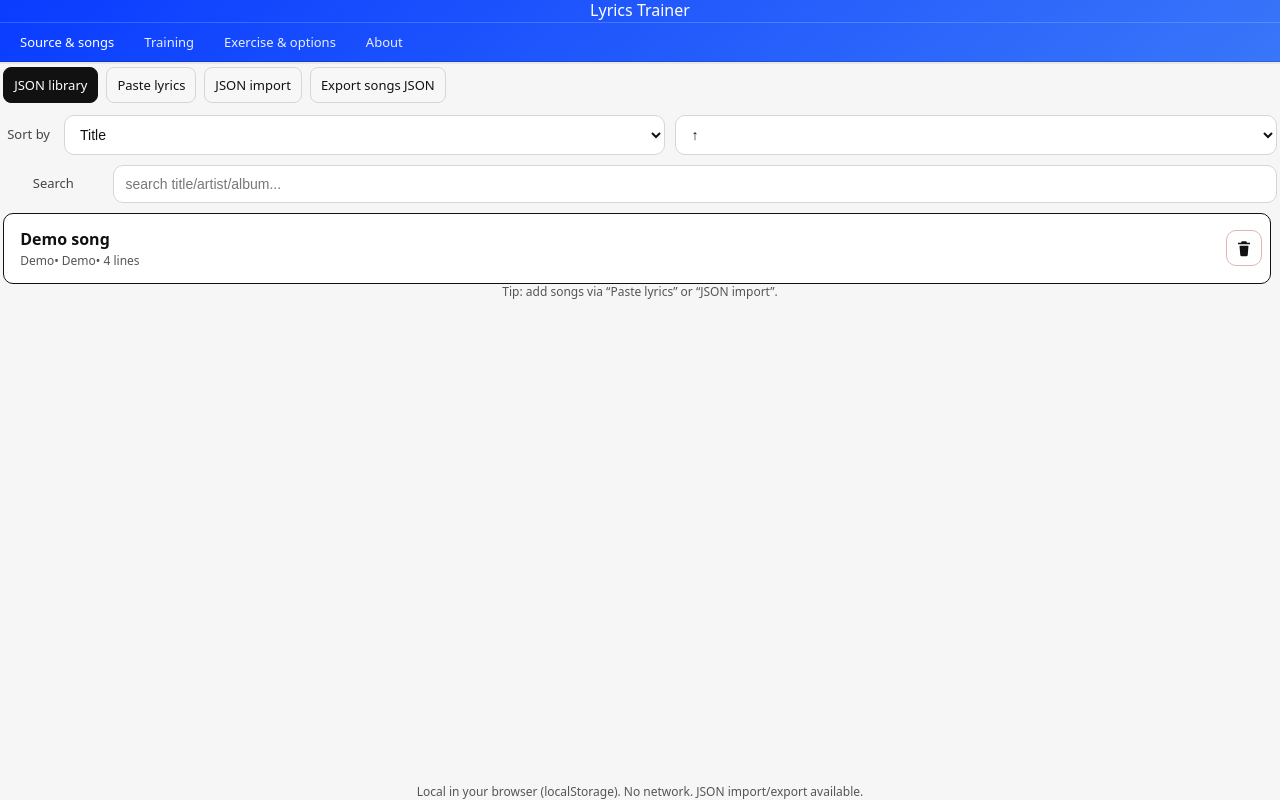
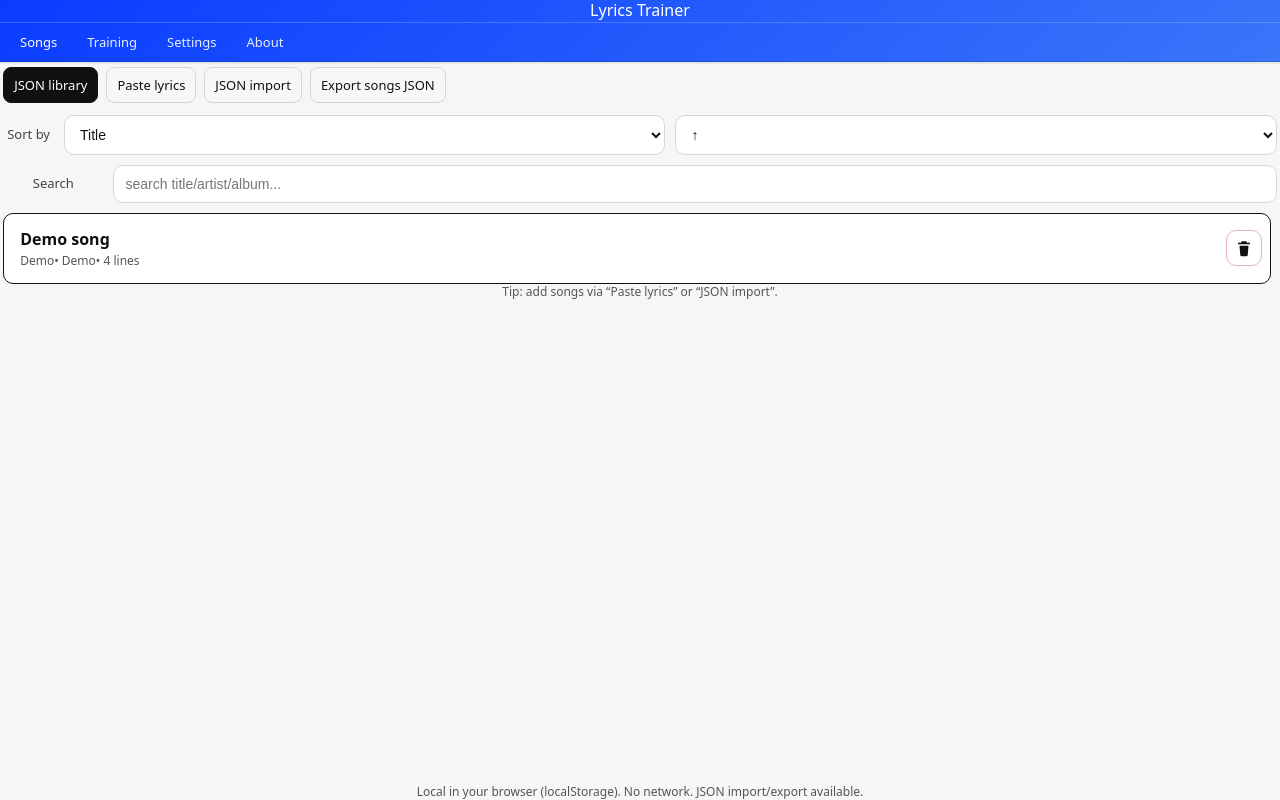
Before and after one commit to niwrA/lyrics-trainer, a Vue app: page / in a window 1280 px wide. Built offline with nearby package versions, Linux system fonts and the light colour scheme.

Commit message:
Shorter tab names

```diff
--- a/src/App.vue
+++ b/src/App.vue
@@ -551,7 +551,7 @@ const messages: Record<Lang, Messages> = {
     resetSession: "Reset session",
     exportSongsJson: "Export songs JSON",
 
-    sourceAndSongs: "Source & songs",
+    sourceAndSongs: "Songs",
     tabLibrary: "JSON library",
     tabPaste: "Paste lyrics",
     tabJsonImport: "JSON import",
@@ -590,7 +590,7 @@ const messages: Record<Lang, Messages> = {
     chooseSongFirst: "First choose a song from the library, or add one.",
     delete: "Delete",
 
-    exerciseAndOptions: "Exercise & options",
+    exerciseAndOptions: "Settings",
     uiLanguage: "UI language",
     exercise: "Exercise",
     modeNextLine: "Next line",
@@ -699,7 +699,7 @@ const messages: Record<Lang, Messages> = {
     resetSession: "Reiniciar sesión",
     exportSongsJson: "Exportar songs JSON",
 
-    sourceAndSongs: "Fuente y canciones",
+    sourceAndSongs: "Canciones",
     tabLibrary: "Biblioteca JSON",
     tabPaste: "Pegar letra",
     tabJsonImport: "Importar JSON",
@@ -740,7 +740,7 @@ const messages: Record<Lang, Messages> = {
     chooseSongFirst: "Primero elige una canción de la biblioteca o añade una.",
     delete: "Eliminar",
 
-    exerciseAndOptions: "Ejercicio y opciones",
+    exerciseAndOptions: "Opciones",
     uiLanguage: "Idioma de la UI",
     exercise: "Ejercicio",
     modeNextLine: "Siguiente línea",
```
